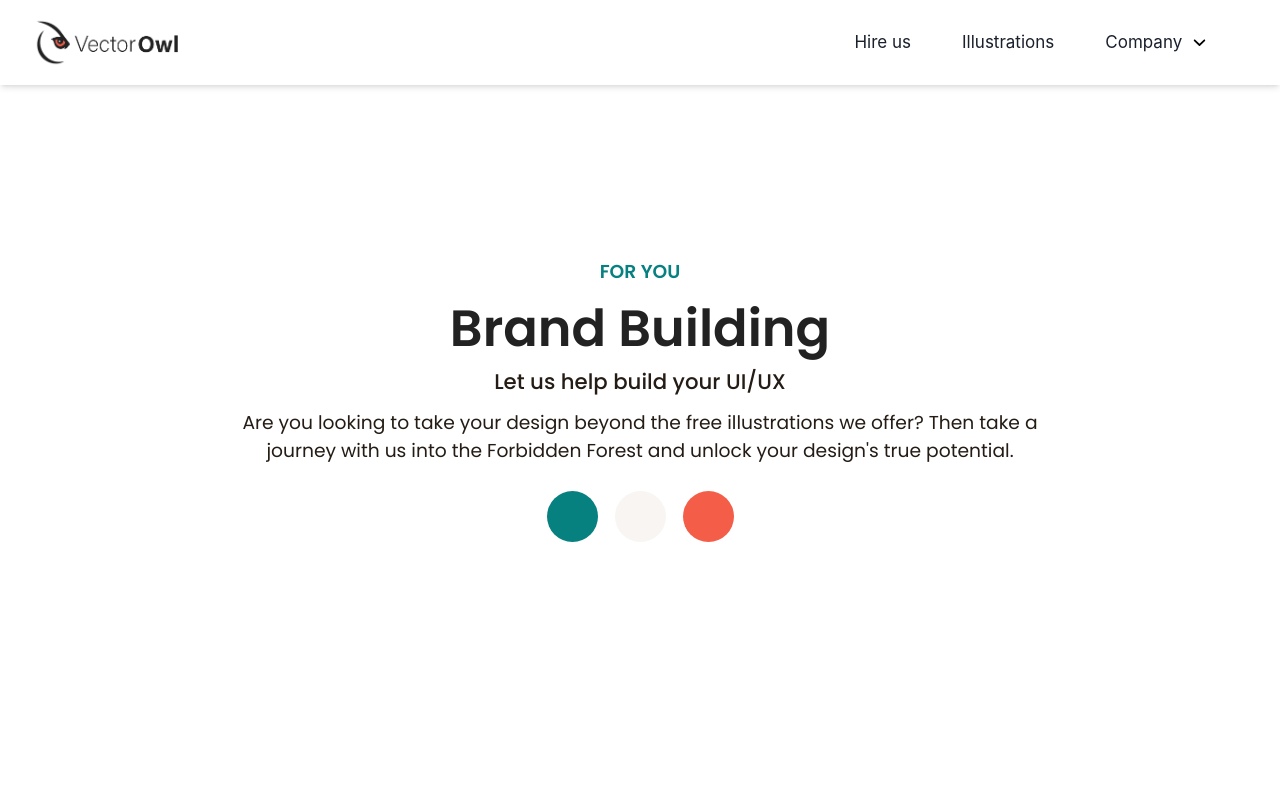
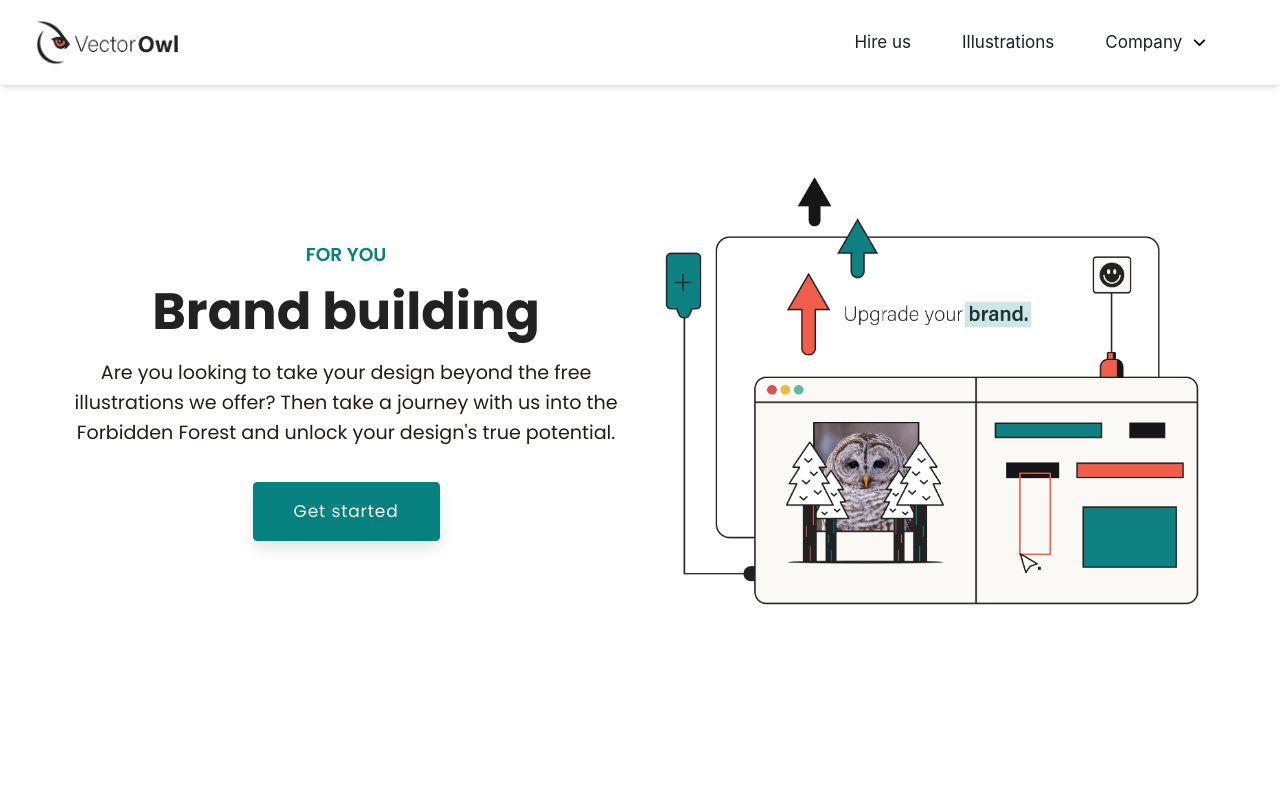
Before and after one commit to atrain42/vectorowl, a Next.js app: page /hire-us in a window 1280 px wide. Shown: the top 800 px of the page. Built offline with nearby package versions, Linux system fonts and the light colour scheme.

Commit message:
hire us page updates

```diff
--- a/src/pages/hire-us/index.js
+++ b/src/pages/hire-us/index.js
@@ -1,16 +1,53 @@
-import React from 'react'
+import React, {useRef} from 'react'
+import Link from 'next/link'
 import Contact from '@/layout/Contact'
 import Image from 'next/image'
 import brand11 from '../../../public/images/brand11.webp'
+import branding12 from '../../../public/images/branding12.webp'
 import branding2 from '../../../public/images/branding-2.webp'
 import branding69 from '../../../public/images/branding69.webp'
 import Main from '@/components/Accordion/Main'
 import Form from '@/components/Form/Form'
 
 export default function index() {
+  // const ref = useRef(null)
+  const scrollToForm = () => ref.current?.scrollIntoView({ behavior: 'smooth' })
   return (
     <div className='px-8'>
-      <div className='hire-landing flex flex-col items-center justify-center'>
+      <header className='flex items-center mv:px-8 mv:flex-col-reverse mv:justify-center mv:pt-8 md:flex-row md:justify-evenly md:pt-20'>
+        <div className='mv:mr-0 mv:w-full md:mr-4 md:w-100 text-center'>
+          <p className='text-theme font-semibold mb-4'>FOR YOU</p>
+          <h1 className='text-5xl'>
+            <strong>Brand building</strong>
+          </h1>
+          <p className='mt-5 text-lg w-full'>
+            Are you looking to take your design beyond the free illustrations we
+            offer? Then take a journey with us into the Forbidden Forest and
+            unlock your design&#39;s true potential.
+          </p>
+          {/* <p>
+          Today, so many websites are using the same style of vector images. We
+          are here to disrupt that trend.
+        </p> */}
+          <div className='grid grid-cols-1 mt-8 gap-x-9 gap-y-9 font-button place-items-center text-md tracking-wider'>
+            <button
+              className='shadow-button w-44 mx-auto rounded font-poppins font-normal py-4 bg-theme text-white hover:scale-102 transition-all ease-in duration-50'
+              onClick={scrollToForm}
+            >
+              Get started
+            </button>
+          </div>
+        </div>
+        <div className='mv:ml-0 mv:h-full mv:w-full md:ml-4 md:h-200 md:w-auto mv:mb-12 md:mb-0'>
+          <Image
+            className='mv:h-5/6 mv:w-5/6 md:h-full md:w-auto mv:mx-auto'
+            src={branding12}
+            alt='platform'
+            priority
+          />
+        </div>
+      </header>
+      {/* <div className='hire-landing flex flex-col items-center justify-center'>
         <p className='text-theme font-semibold mb-4'>FOR YOU</p>
         <h1 className='text-5xl font-semibold mb-3'>Brand Building</h1>
         <p className='text-xl mb-3 font-medium'>Let us help build your UI/UX</p>
@@ -24,7 +61,7 @@ export default function index() {
           <div className='bg-offwhite h-12 w-12 rounded-full mx-4'></div>
           <div className='bg-secondary h-12 w-12 rounded-full'></div>
         </div>
-      </div>
+      </div> */}
       <div className='flex flex-col justify-center items-center mv:px-8 md:px-0 mb-12 mt-72'>
         <h1 className='text-4xl text-center mb-4 w-100'>
           Need custom illustrations? We got you covered.
@@ -66,8 +103,9 @@ export default function index() {
           Why choose Vector Owl?
         </h1>
         <p className='text-center mv:w-full sm:w-500'>
-          We will work with you at every step to ensure that the illustrations
-          we create fit your project&#39;s vision.
+          We create graphic illustrations that will leave a lasting impression
+          on your users. We will work with you at every step to ensure that the
+          illustrations we create fit your project&#39;s vision.
         </p>
         <div className='flex items-center justify-around mt-16 mv:flex-col-reverse md:flex-row'>
           <Image
@@ -85,8 +123,8 @@ export default function index() {
           Don&#39;t wait any longer. Fill out the form below and we will review
           your request and respond via email.
         </p>
-        <Form />
       </div>
+      <Form />
     </div>
   )
 }
```
Also changed, not shown: public/images/branding12.webp (added).
